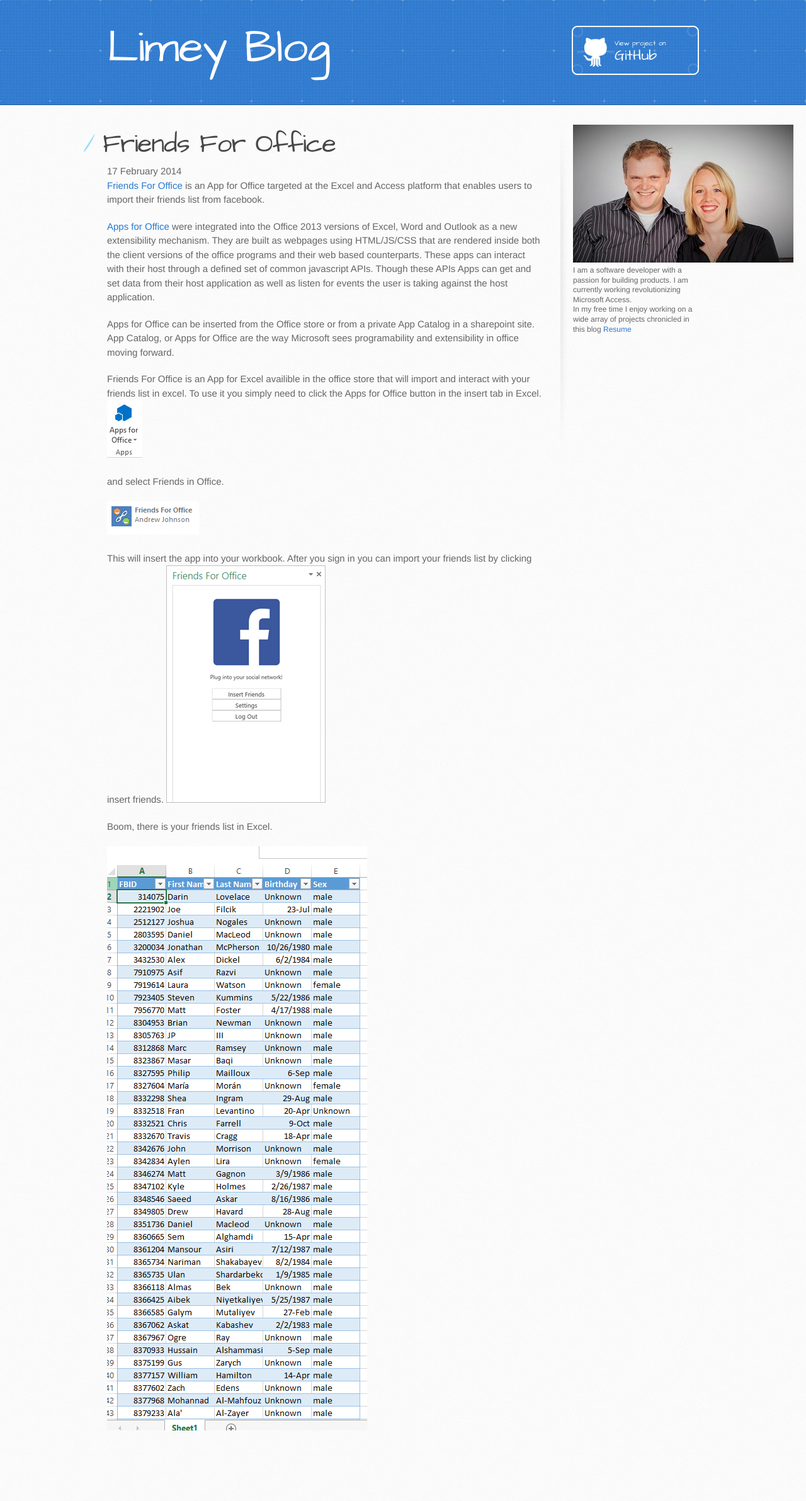
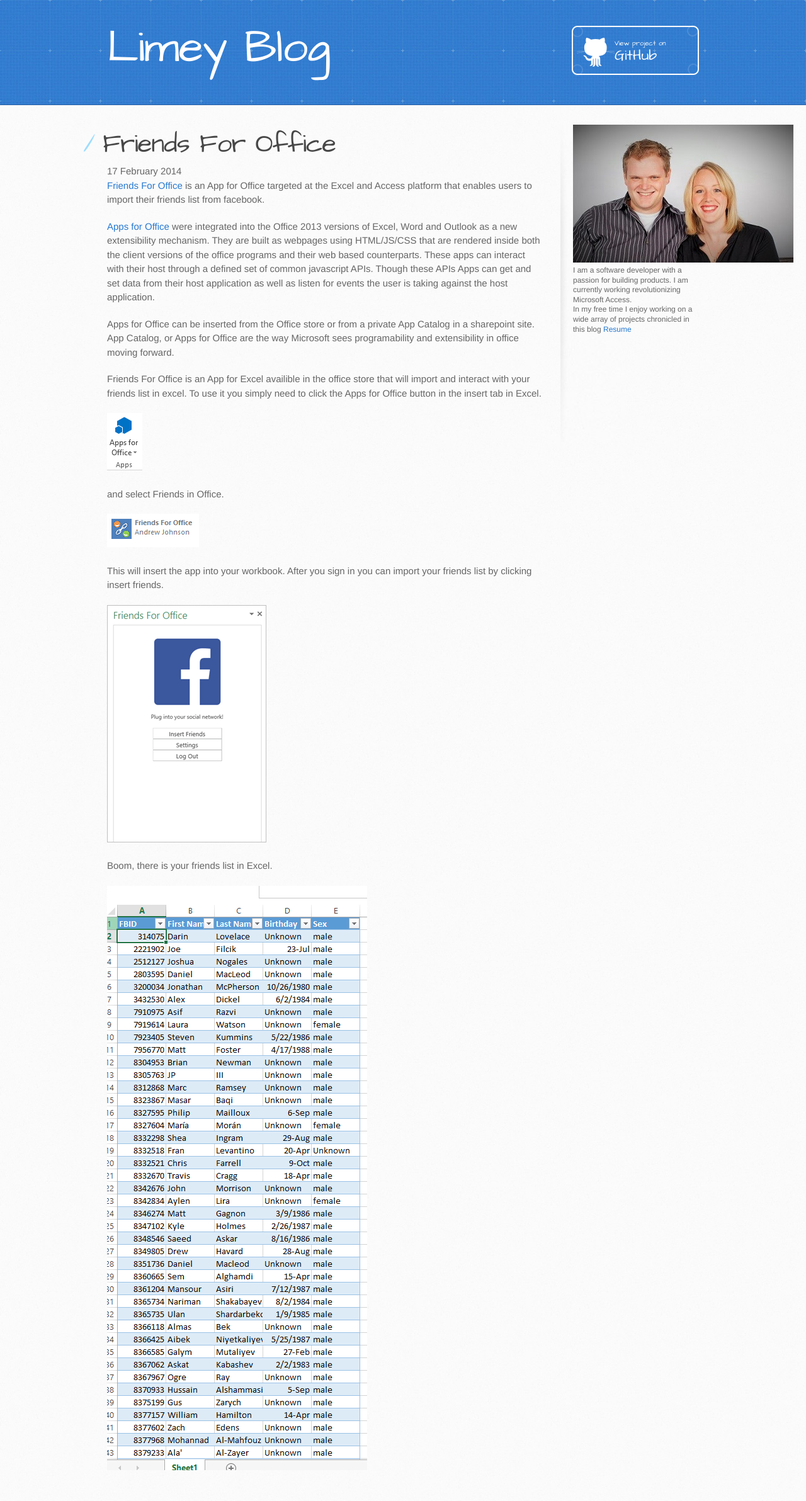
Before and after one commit to LimeyJohnson/LimeyJohnson.github.io, a Jekyll site: the page built from _posts/2014-2-17-Freinds-For-Offce.md, in a window 1280 px wide. Shown: the whole page at 63% size. Built offline with Jekyll 4.4.1, drawn with Linux system fonts in a browser that asks for light colours; before the commit the page ends 2321 px from its top, so only the background shows below that.

Commit message:
Fixing up formatting for friends in office post

```diff
--- a/_posts/2014-2-17-Freinds-For-Offce.md
+++ b/_posts/2014-2-17-Freinds-For-Offce.md
@@ -11,13 +11,15 @@
 Apps for Office can be inserted from the Office store or from a private App Catalog in a sharepoint site. App Catalog, or Apps for Office are the way Microsoft sees programability and extensibility in office moving forward.
 
 Friends For Office is an App for Excel availible in the office store that will import and interact with your friends list in excel. To use it you simply need to click the Apps for Office button in the insert tab in Excel.
+
 ![Apps for Office Buggon]({{site.url}}/images/AppsForOfficeButton.PNG)
 
 and select Friends in Office.
 
-![Friends For Office Icon]({{site.url}}/images/friendsinofficeicon.PNG)
+![Friends For Office Icon]({{site.url}}/images/FriendsInOfficeIcon.PNG)
 
 This will insert the app into your workbook. After you sign in you can import your friends list by clicking insert friends.
+
 ![Friends For Office]({{site.url}}/images/friendsinoffice.png)
 
 Boom, there is your friends list in Excel.
```
